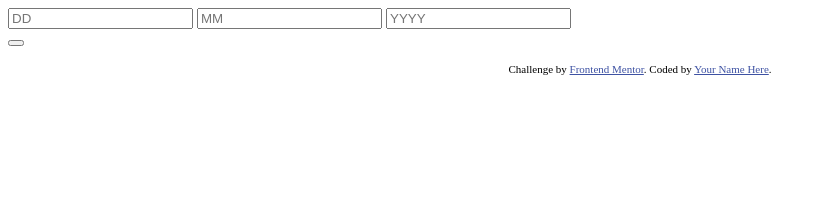
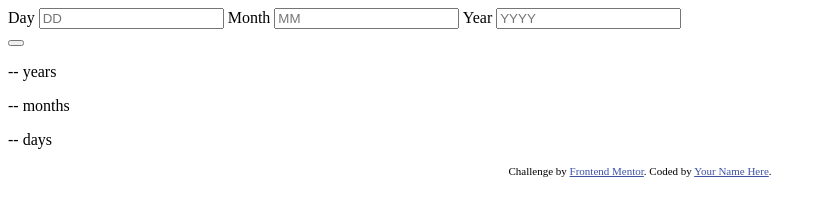
Before and after one commit to ricardo1003/Age-calculator-app, a plain HTML site: page index.html in a window 1280 px wide. Shown: the whole page, without its empty margins (0-826 px from the left). Drawn offline with Linux system fonts and the light colour scheme.

Commit message:
content structured

```diff
--- a/index.html
+++ b/index.html
@@ -18,22 +18,22 @@
   <main>
     <form>
       <div>
-        <label for="day">
+        <label for="day">Day
           <input type="number" id="day" placeholder="DD">
         </label>
-        <label for="month">
+        <label for="month">Month
           <input type="number" id="month" placeholder="MM">
         </label>
-        <label for="year">
+        <label for="year">Year
           <input type="number" id="year" placeholder="YYYY">
         </label>
       </div>
       <button type="button"></button>
     </form>
     <section class="results">
-      <P><span class="result"></span> </P>
-      <P><span class="result"></span> </P>
-      <P><span class="result"></span> </P>
+      <P><span class="result">--</span> years</P>
+      <P><span class="result">--</span> months</P>
+      <P><span class="result">--</span> days</P>
     </section>
   </main>
   <footer class="attribution">
```
